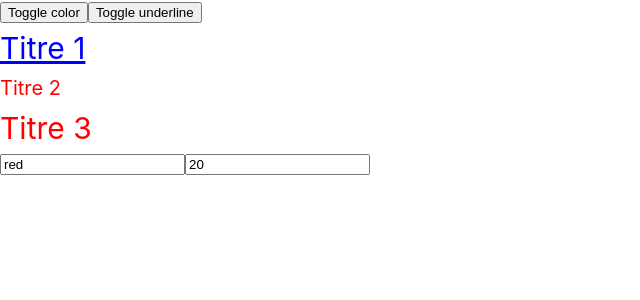
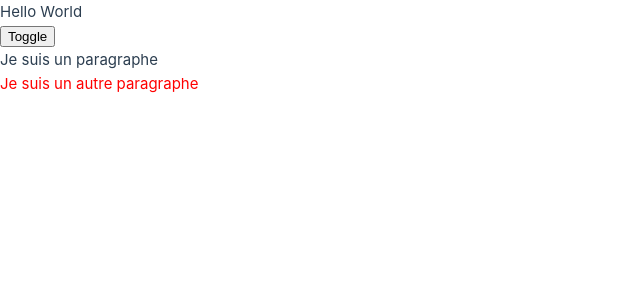
Before and after one commit to diegopoupiot/vuejs-learning, a Vue app: page / in a window 1280 px wide. Shown: the top 300 px of the page, without its empty margins (0-640 px from the left). Built offline with nearby package versions, Linux system fonts and the light colour scheme.

Commit message:
v-if et v-show

```diff
--- a/src/App.vue
+++ b/src/App.vue
@@ -1,34 +1,21 @@
 <script setup>
-import {computed, ref} from "vue";
+import {ref} from "vue";
 
-  let isBlue = ref(true)
-  let isUnderline = ref(true)
-  let color = ref('red')
-  let size = ref(20)
+  let show = ref(true)
+  let color = ref("red")
 
-  const myClass = computed(() => {
-    return {
-      blue: isBlue.value,
-      underline: isUnderline.value,
-    }
-  })
-
-  const myStyle = computed(() => {
-    return {
-      color: color.value,
-      fontSize: size.value + 'px'
-    }
-  })
+  //v-show constamment rendu en html alors que pas le v-if
 </script>
 
 <template>
   <main>
-    <button @click="isBlue = !isBlue">Toggle color</button>
-    <button @click="isUnderline = !isUnderline">Toggle underline</button>
-    <h1 :class="[myClass, { red: !isBlue}]">Titre 1</h1>
-    <h1 :style=myStyle>Titre 2</h1>
-    <h1 :class=color>Titre 3</h1>
-    <input type="text" v-model="color">
-    <input type="text" v-model="size">
+    <p v-if="show">Hello World</p>
+    <h1 v-else-if="color === 'red'">C'est du rouge</h1>
+    <h1 v-else>C'est autre chose</h1>
+    <button @click="show = !show">Toggle</button>
+    <template v-if="show">
+      <p>Je suis un paragraphe</p>
+    </template>
+    <p v-show="show" style="color: red">Je suis un autre paragraphe</p>
   </main>
 </template>
```
